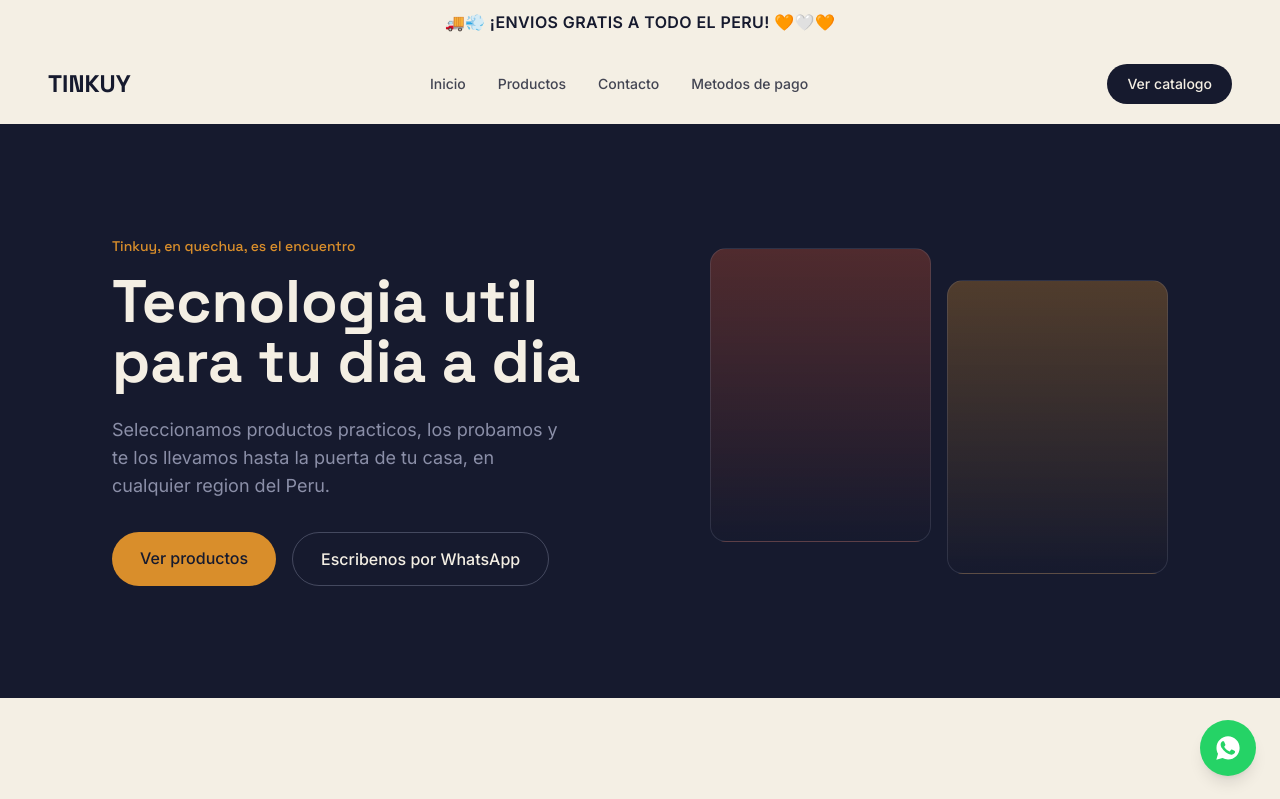
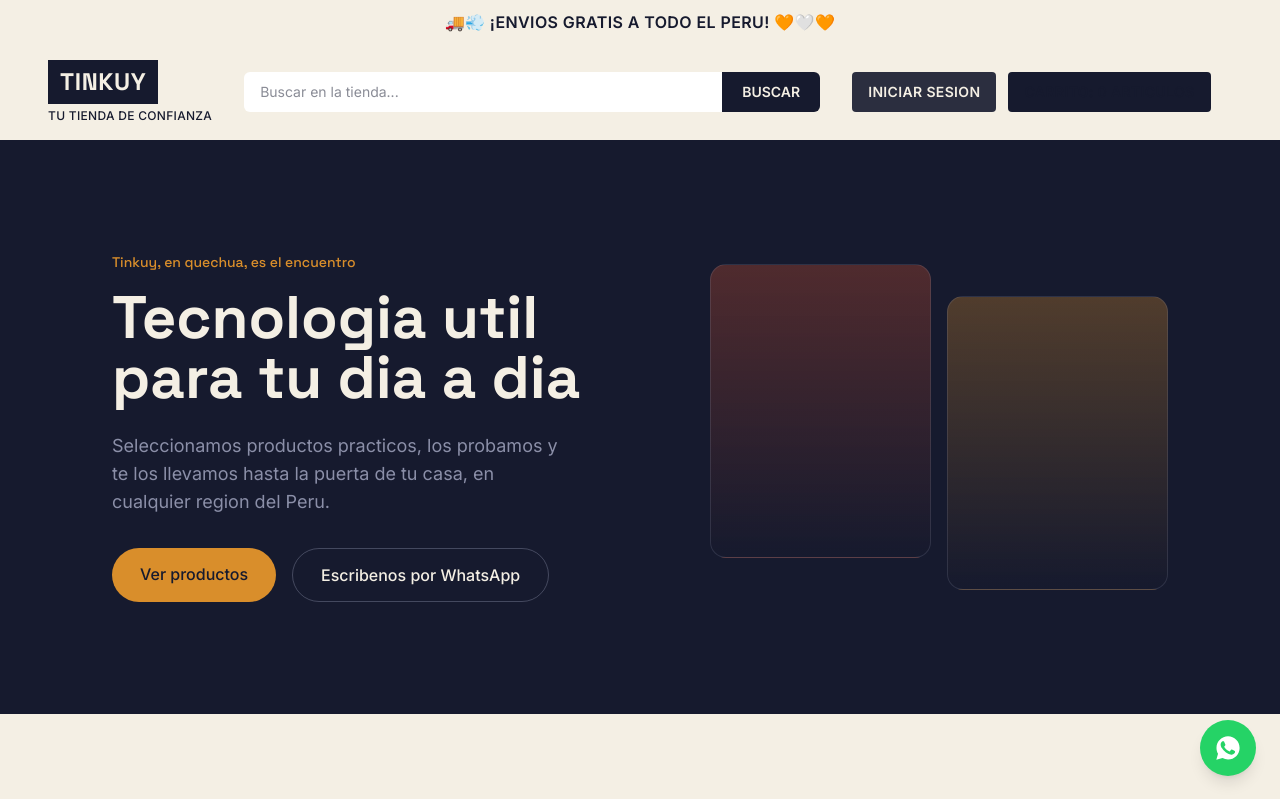
Before and after one commit to jhoaquinhurtado27/TINKUY, a Next.js app: page / in a window 1280 px wide. Shown: the top 799 px of the page. Built offline with nearby package versions, Linux system fonts and the light colour scheme; no server answers; the database is empty.

Commit message:
Update Header.tsx

```diff
--- a/components/Header.tsx
+++ b/components/Header.tsx
@@ -1,21 +1,57 @@
 export default function Header() {
   return (
-    <header className="flex items-center justify-between px-6 md:px-12 py-5 bg-arena">
-      <a href="/" className="font-display text-2xl font-bold text-noche">
+    <header className="bg-mostaza">
+      <div className="flex items-center gap-4 md:gap-8 px-4 md:px-12 py-4">
+        {/* Menu hamburguesa (mobile) */}
+        <button className="md:hidden text-noche" aria-label="Menu">
+          <svg width="26" height="26" viewBox="0 0 24 24" fill="none" stroke="currentColor" strokeWidth="2">
+            <path d="M3 6h18M3 12h18M3 18h18" strokeLinecap="round" />
+          </svg>
+        </button>
+
+        {/* Logo */}
+        <a href="/" className="flex flex-col items-start shrink-0">
+          <span className="bg-noche text-arena font-display font-bold text-xl md:text-2xl px-3 py-1.5 tracking-wide">
             TINKUY
+          </span>
+          <span className="text-noche text-[10px] md:text-xs font-medium tracking-wide mt-1 hidden sm:block">
+            TU TIENDA DE CONFIANZA
+          </span>
         </a>
-      <nav className="hidden md:flex items-center gap-8 text-sm font-medium text-noche/80">
-        <a href="/" className="hover:text-noche transition-colors">Inicio</a>
-        <a href="#productos" className="hover:text-noche transition-colors">Productos</a>
-        <a href="#contacto" className="hover:text-noche transition-colors">Contacto</a>
-        <a href="#pagos" className="hover:text-noche transition-colors">Metodos de pago</a>
-      </nav>
+
+        {/* Buscador */}
+        <form
+          className="hidden md:flex flex-1 max-w-xl"
+          onSubmit={(e) => e.preventDefault()}
+        >
+          <input
+            type="search"
+            placeholder="Buscar en la tienda..."
+            className="flex-1 rounded-l-md border-0 px-4 py-2.5 text-sm text-noche placeholder:text-noche/50 focus:outline-none"
+          />
+          <button
+            type="submit"
+            className="bg-noche text-arena text-sm font-bold px-5 rounded-r-md hover:bg-noche/80 transition-colors"
+          >
+            BUSCAR
+          </button>
+        </form>
+
+        <div className="flex-1 md:hidden" />
+
+        {/* Acciones */}
+        <div className="hidden sm:flex items-center gap-3 shrink-0">
+          <button className="bg-noche/90 text-arena text-xs md:text-sm font-bold tracking-wide px-4 py-2.5 rounded hover:bg-noche transition-colors">
+            INICIAR SESION
+          </button>
           <a
             href="#productos"
-        className="rounded-full bg-noche text-arena text-sm font-medium px-5 py-2.5 hover:bg-tierra transition-colors"
+            className="bg-noche text-mostaza text-xs md:text-sm font-bold tracking-wide px-4 py-2.5 rounded hover:bg-noche/80 transition-colors"
           >
-        Ver catalogo
+            CARRITO: 0 ARTICULOS
           </a>
+        </div>
+      </div>
     </header>
   );
 }
```
Lines whose indentation alone changed are shown as unchanged.
